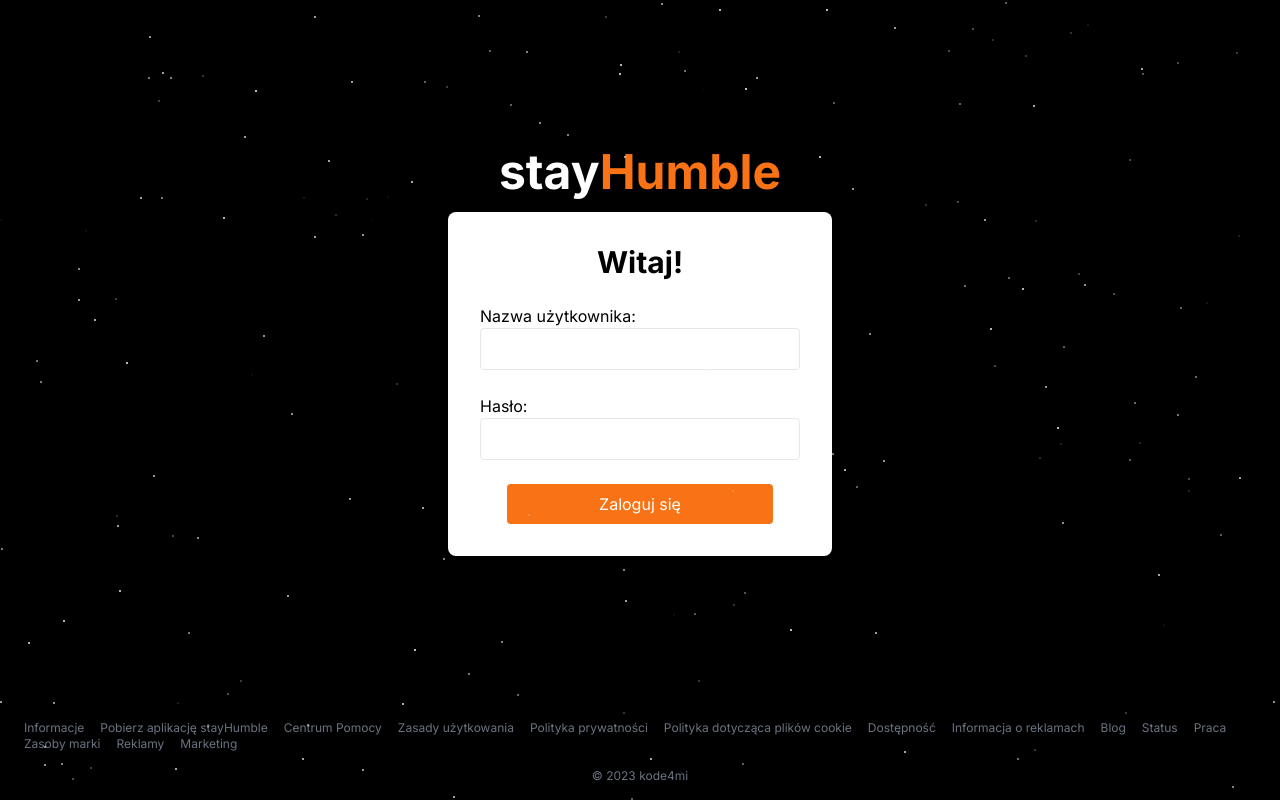
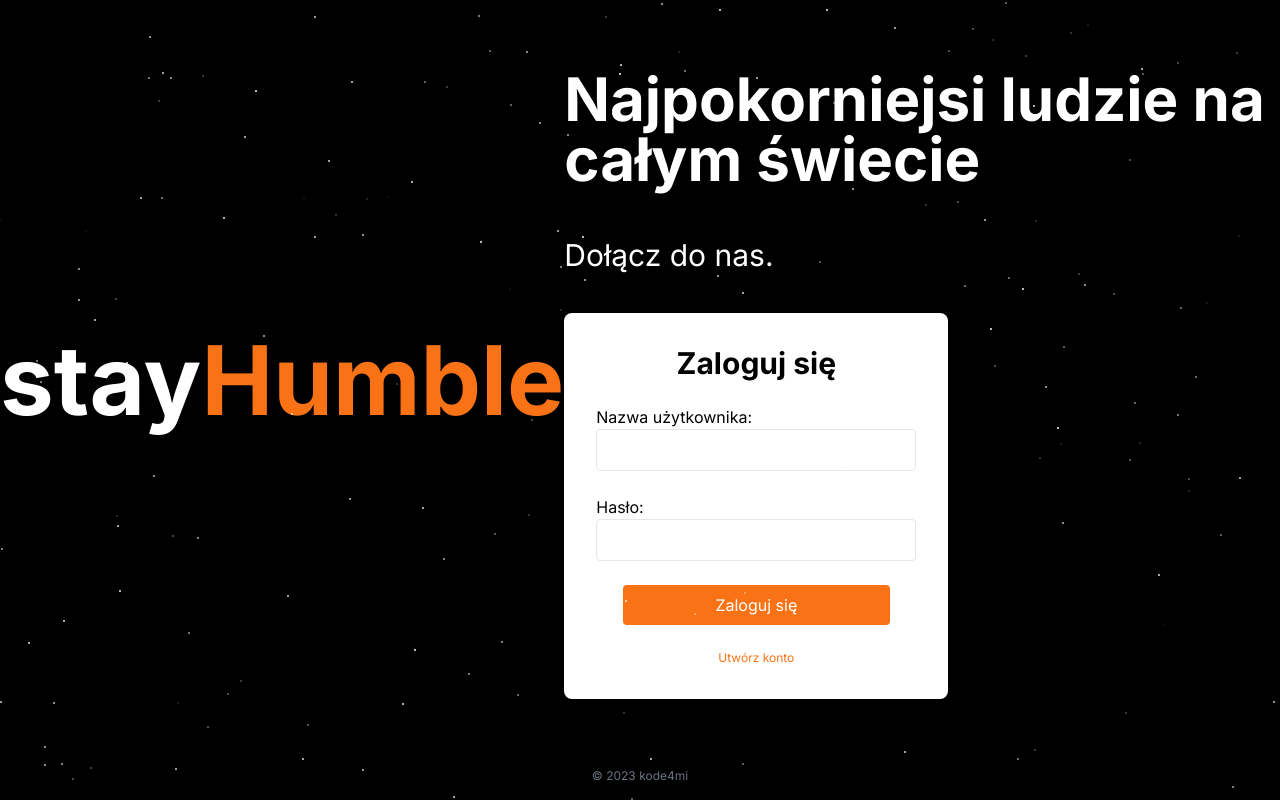
Before and after one commit to Kode4mi/stayhumble-web, a Next.js app: page /login in a window 1280 px wide. Built offline with nearby package versions, Linux system fonts and the light colour scheme.

Commit message:
new login page version, footer changes

```diff
--- a/src/app/login/page.tsx
+++ b/src/app/login/page.tsx
@@ -35,7 +35,7 @@ export default function LoginPage() {
   };
 
   return (
-    <div className="min-h-screen flex flex-col items-center justify-center bg-black relative">
+    <div className="min-h-screen flex flex-col items-center justify-center bg-black relative overflow-hidden">
       {stars.map((star, index) => (
         <div
           key={index}
@@ -47,11 +47,16 @@ export default function LoginPage() {
           }}
         ></div>
       ))}
-      <div className="flex flex-col items-center justify-center flex-grow">
-        <h1 className="text-5xl font-bold mb-2">
+      <div className="flex flex-row items-center justify-center flex-grow text-white">
+        <div className="w-2/3 text-center">
+          <h1 className="text-8xl font-bold mb-2 ">
             <span className="text-white">stay</span>
             <span className="text-orange-500">Humble</span>
           </h1>
+        </div>
+        <div className="flex flex-col">
+          <h1 className="text-6xl font-bold	">Najpokorniejsi ludzie na całym świecie</h1>
+          <h2 className="text-3xl mb-8 mt-12">Dołącz do nas.</h2>
             <LoginForm
               onLogin={handleLogin}
               username={username}
@@ -60,13 +65,8 @@ export default function LoginPage() {
               onPasswordChange={(e: React.ChangeEvent<HTMLInputElement>) => setPassword(e.target.value)}
             />
         </div>
+      </div>
       <LoginFooter />
     </div>
   );
 }
-
-//witaj wyrzuc
-//pod zaloguj utwórz konto bez ramki pomarańczowy tekst
-//form w prawo
-//logo na lewo, powiększ i jakieś witaj na stayhumble
-//gwiazdki z tyłu
--- a/src/components/atoms/LoginFooter.tsx
+++ b/src/components/atoms/LoginFooter.tsx
@@ -1,7 +1,7 @@
 export default function LoginFooter() {
   return (
     <div>
-      <div className="text-gray-500 text-xs p-4 flex flex-wrap ">
+      {/* <div className="text-gray-500 text-xs p-4 flex flex-wrap ">
         <p className="mx-2">Informacje</p>
         <p className="mx-2">Pobierz aplikację stayHumble</p>
         <p className="mx-2">Centrum Pomocy</p>
@@ -16,7 +16,7 @@ export default function LoginFooter() {
         <p className="mx-2">Zasoby marki</p>
         <p className="mx-2">Reklamy</p>
         <p className="mx-2">Marketing</p>
-      </div>
+      </div> */}
       <div className="text-gray-500 text-xs mb-4 text-center">
         <p className="mx-2">© 2023 kode4mi</p>
       </div>
--- a/src/components/molecules/LoginForm.tsx
+++ b/src/components/molecules/LoginForm.tsx
@@ -11,7 +11,7 @@ interface LoginFormProps {
 const LoginForm: React.FC<LoginFormProps> = ({ onLogin, username, onUsernameChange, password, onPasswordChange }) => {
   return (
     <div className="bg-white p-8 rounded-lg shadow-md w-96 mt-2">
-      <h1 className="text-3xl font-bold mb-6 text-center text-black">Witaj!</h1>
+      <h1 className="text-3xl font-bold mb-6 text-center text-black">Zaloguj się</h1>
       <form className="space-y-6">
         <div className="flex flex-col">
           <label htmlFor="username" className="text-black">
@@ -30,6 +30,9 @@ const LoginForm: React.FC<LoginFormProps> = ({ onLogin, username, onUsernameChan
             Zaloguj się
           </button>
         </div>
+        <div className="flex flex-col items-center justify-center">
+        <button className="w-fit text-orange-500 text-[0.75rem] hover:underline transition-all">Utwórz konto</button>
+        </div>
       </form>
     </div>
   );
```
Lines whose indentation alone changed are shown as unchanged.
